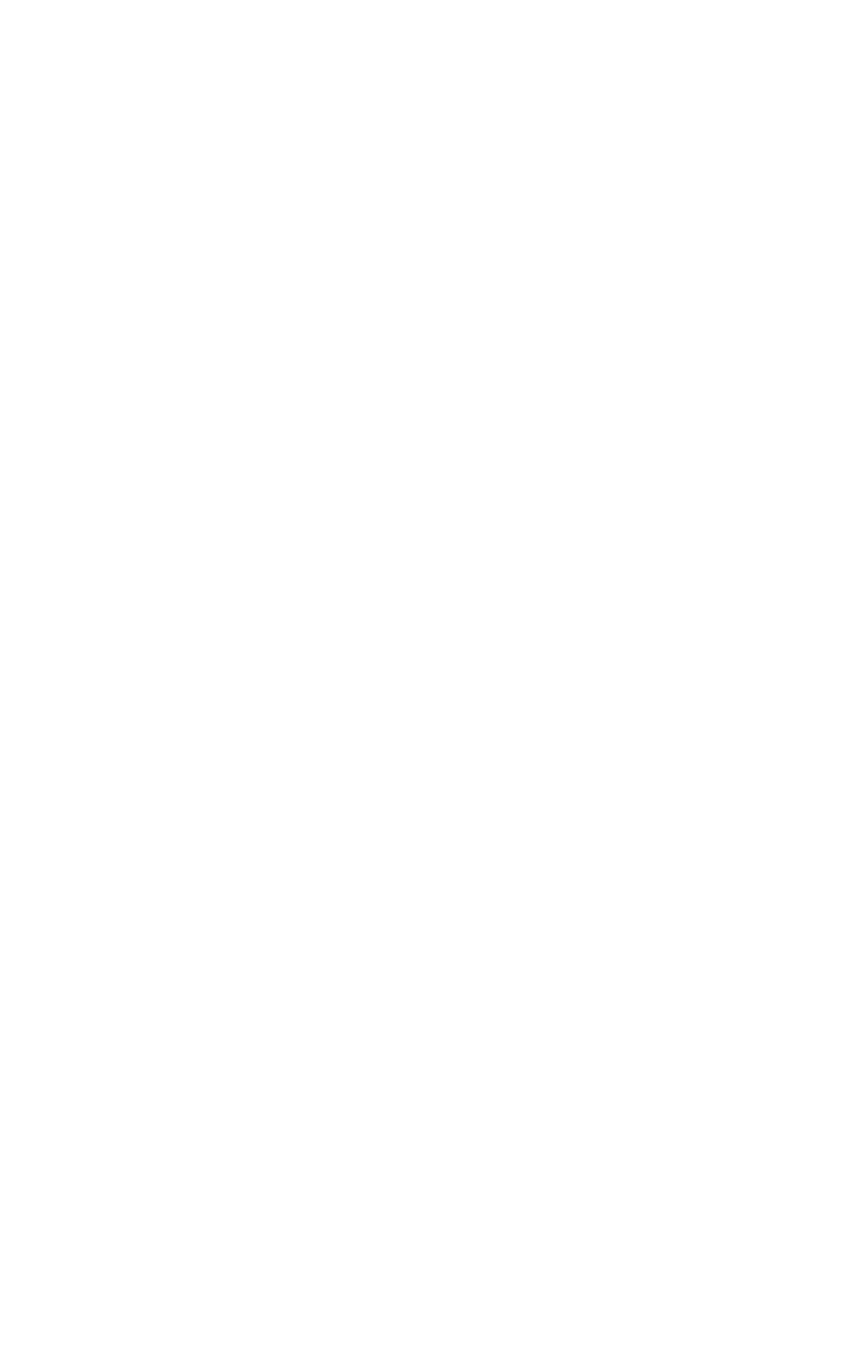
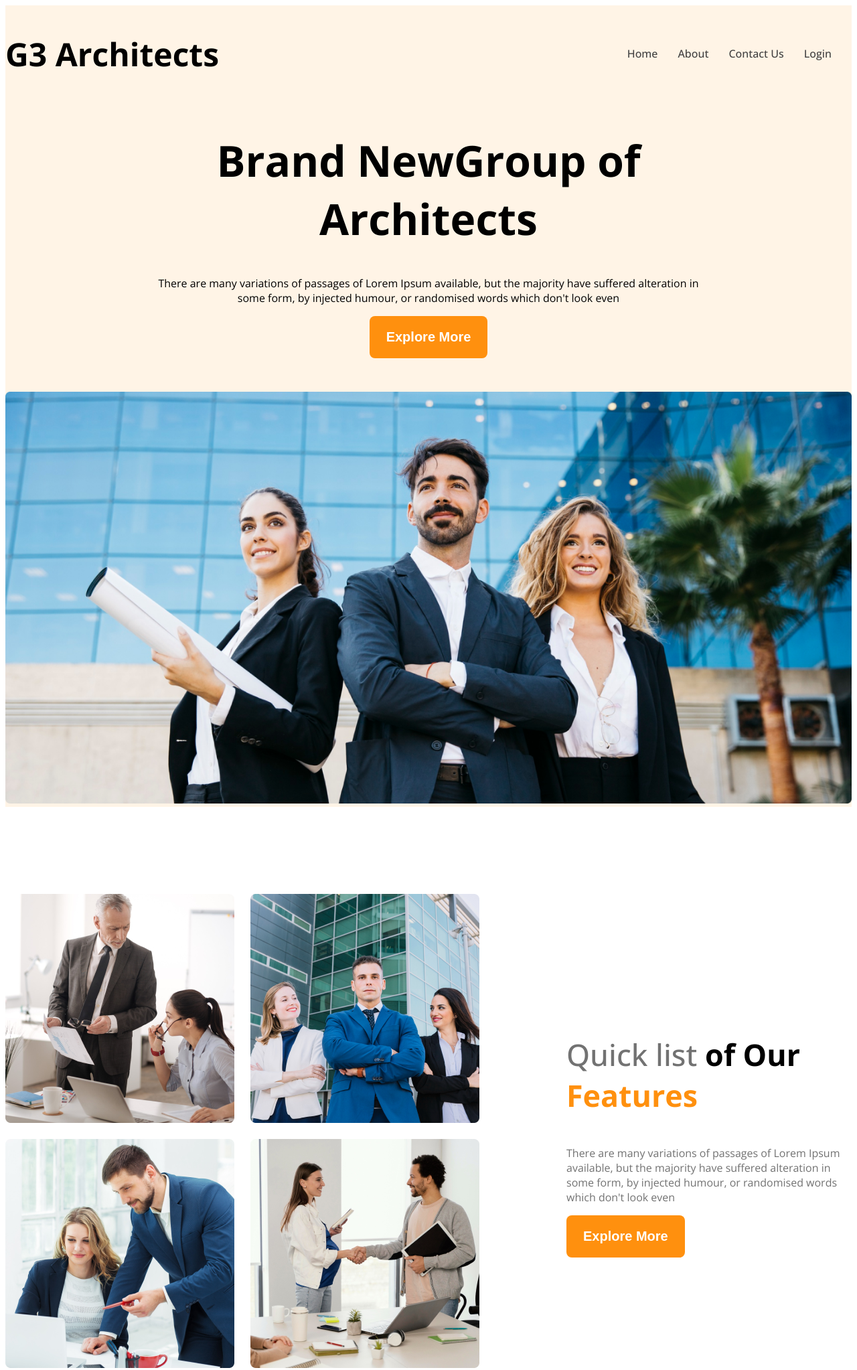
Before and after one commit to alihasan005/g3-architect-websit, a plain HTML site: page index.html in a window 1280 px wide. Shown: the top 2046 px of the page at 67% size. Before the commit the page ends 800 px from the top, so only its background shows below. Drawn offline with nearby package versions, Linux system fonts and the light colour scheme.

Commit message:
first commit

```diff
--- a/index.html
+++ b/index.html
@@ -1,15 +1,81 @@
 <!DOCTYPE html>
 <html lang="en">
+
 <head>
     <meta charset="UTF-8">
     <meta name="viewport" content="width=device-width, initial-scale=1.0">
     <title>G3 Architects</title>
     <link rel="stylesheet" href="style/architects.css">
 </head>
-<body>
-    <header>
 
+<body class="open-sans-font">
+    <header class="bg-light">
+        <nav class="navbar display-flex">
+            <h1 class="brand">G3 Architects</h1>
+            <ul class="nav-links display-flex">
+                <li class="nav-item"><a href="" class="nav-link text-gray">Home</a></li>
+                <li class="nav-item"><a href="" class="nav-link text-gray">About</a></li>
+                <li class="nav-item"><a href="" class="nav-link text-gray">Contact Us</a></li>
+                <li class="nav-item"><a href="" class="nav-link text-gray">Login</a></li>
+            </ul>
+        </nav>
+        <div class="banner">
+            <div class="banner-content">
+                <h1 class="banner-title">Brand NewGroup of Architects </h1>
+                <p class="banner-description">
+                    There are many variations of passages of Lorem Ipsum available, but the majority have suffered
+                    alteration in some form, by injected humour, or randomised words which don't look even
+                </p>
+                <button class="btn-primary">Explore More</button>
+            </div>
+            <img class="banner-image" src="images/banner.png" alt="">
+        </div>
     </header>
+    <main>
+        <section class="teams display-flex">
+            <div class="team-img-container">
+                <img src="images/team1.png" alt="">
+                <img src="images/team2.png" alt="">
+                <img src="images/team3.png" alt="">
+                <img src="images/team4.png" alt="">
+            </div>
+            <div class="our-features">
+                <h3 class="section-title"><span id="quick-list" class="text-light-gray">Quick list</span> <span>of Our</span> <span class="text-primary">Features</span></h3>
+                <p class="feature-description  text-light-gray">
+                    There are many variations of passages of Lorem Ipsum available, but the majority have suffered
+                    alteration in some form, by injected humour, or randomised words which don't look even
+                </p>
+            <button class="btn-primary">Explore More</button>
+            </div>
+        </section>
+        <section>
+            <h3 class="section-title">Some Facts</h3>
+            <p class="text-light-gray">There are many variations of passages of Lorem Ipsum available,
+                but the majority have suffered alteration.</p>
+                <div class="facts-container">
+                    <div class="fact">
+                        <img src="" alt="" class="fact-icon">
+                        <h4 class="fact-number"></h4>
+                        <h5 class="fact-name"></h5>
+                    </div>
+                    <div class="fact">
+                        <img src="" alt="" class="fact-icon">
+                        <h4 class="fact-number"></h4>
+                        <h5 class="fact-name"></h5>
+                    </div>
+                    <div class="fact">
+                        <img src="" alt="" class="fact-icon">
+                        <h4 class="fact-number"></h4>
+                        <h5 class="fact-name"></h5>
+                    </div>
+                    <div class="fact">
+                        <img src="" alt="" class="fact-icon">
+                        <h4 class="fact-number"></h4>
+                        <h5 class="fact-name"></h5>
+                    </div>
+                </div>
+        </section>
+    </main>
+</body>
 
-</body>
 </html>
--- a/style/architects.css
+++ b/style/architects.css
@@ -0,0 +1,118 @@
+
+@import url('https://fonts.googleapis.com/css2?family=Open+Sans:ital,wght@0,300..800;1,300..800&family=Work+Sans:ital,wght@0,100..900;1,100..900&display=swap');
+
+
+.open-sans-font {
+  font-family: "Open Sans", sans-serif;
+  font-optical-sizing: auto;
+  font-weight: 400;
+  font-style: normal;
+  font-variation-settings:
+    "wdth" 100;
+}
+
+.display-flex{
+    display: flex;
+}
+.text-primary{
+    color: #FF900E;
+}
+.text-gray{
+    color: #424242;
+}
+.text-light-gray{
+    color: #727272;
+}
+.bg-light{
+    background-color: rgba(255, 144, 14, 0.1);
+}
+.btn-primary{
+    background-color: #FF900E;
+    color: white;
+    padding:20px 25px;
+    font-size: 1.25rem;
+    font-weight: 600;
+    border-radius: 8px;
+    border: none;
+}
+main{
+    max-width: 1440px;
+    margin: 0 auto;
+}
+main > section{
+    margin-top: 130px;
+}
+.section-title{
+    font-size: 2.8rem;
+    font-weight: 700;
+}
+.navbar{
+    justify-content: space-between;
+    align-items: center;
+}
+.brand{
+    font-weight: 700;
+    font-size: 3rem;
+}
+.nav-item{
+    list-style: none;
+    margin-right: 30px;
+}
+.nav-link{
+    text-decoration: none;
+    font-weight: 500;
+}
+.navbar, .banner{
+    max-width: 1440px;
+    margin: 0 auto;
+}
+.banner-content{
+    max-width: 850px;
+    margin: 0 auto;
+    text-align: center;
+    margin-bottom:50px ;
+}
+.banner-title{
+    font-weight: 700;
+    font-size: 4rem;
+}
+.banner-image{
+    width: 100%;
+}
+.teams{
+    align-items: center;
+}
+.team-img-container{
+    display: grid;
+    grid-template-columns: repeat(2, 1fr);
+    gap: 24px;
+}
+.our-features{
+    margin-left: 130px;
+    max-width: 530px;
+}
+
+#quick-list{
+    font-weight: 500;
+}
+@media screen and (max-width: 576px){
+    .navbar,
+    .nav-links,
+    .teams{
+        flex-direction: column;
+    }
+    .team-img-container{
+        grid-template-columns: repeat(1, 1fr);
+    }
+    .our-features{
+        margin-left: 20px;
+    }
+}
+@media screen and (min-width: 576px) and (max-width: 992px) {
+    .teams{
+        flex-direction: column;
+    }
+    .our-features{
+        margin: 50px auto;
+    }
+}
```
